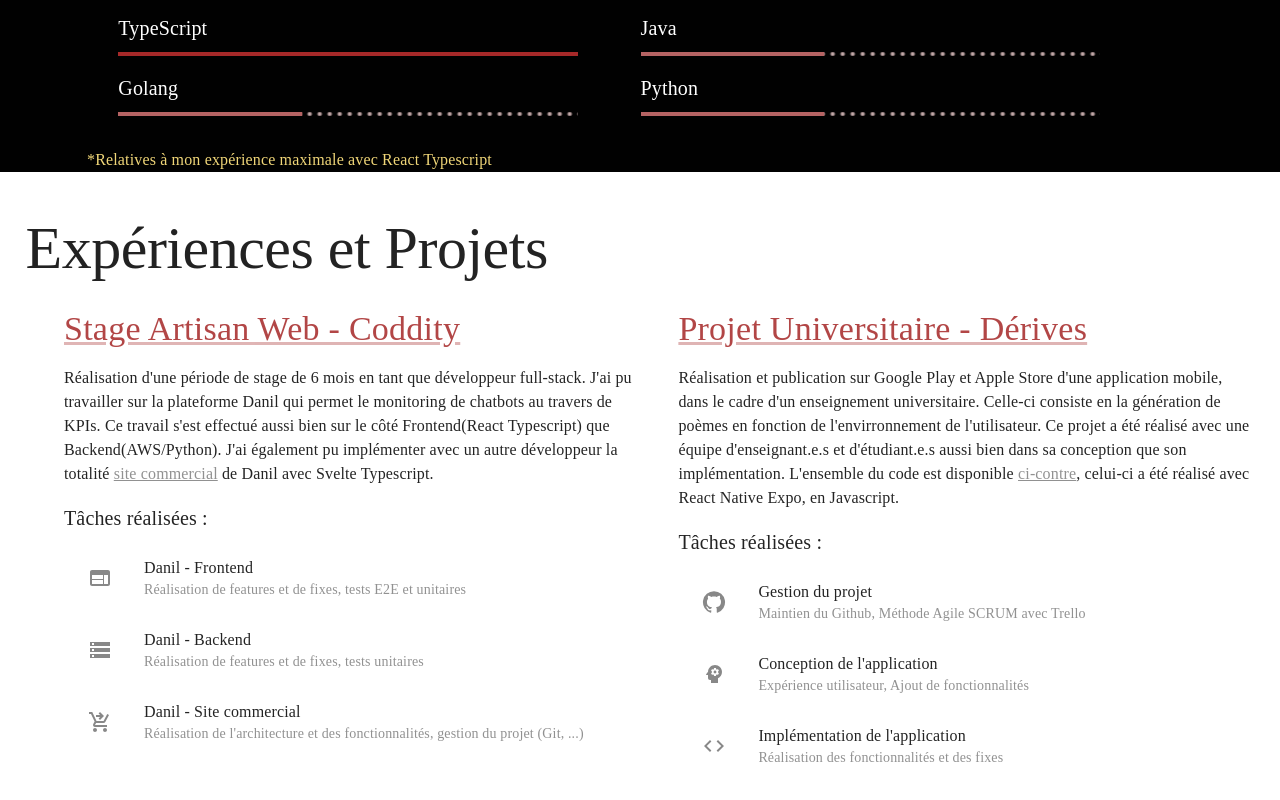
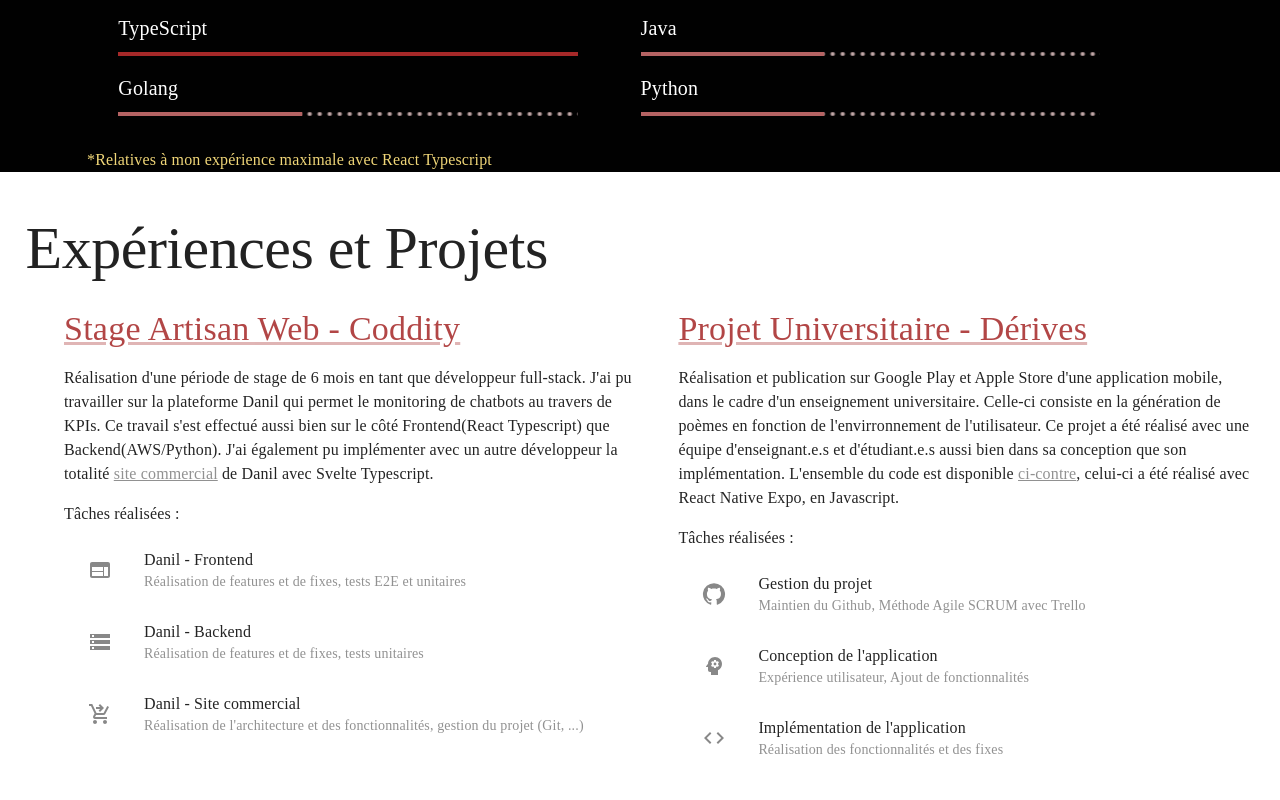
Before and after one commit to Adelaubi/personal-website, a React (Create React App) app: page / in a window 1280 px wide. Shown: the part 1348-2148 px from the top of the page. Built offline with nearby package versions, Linux system fonts and the light colour scheme; the HTML template or start-up script is replaced by a standard one.

Commit message:
Clean experienceProjectSection's code

```diff
--- /dev/null
+++ b/src/assets/data/experienceProjectSectionData.tsx
@@ -0,0 +1,61 @@
+import React from 'react';
+import {
+  Code,
+  GitHub,
+  Psychology,
+  ShoppingCartCheckout,
+  Storage,
+  Web,
+} from '@mui/icons-material';
+import { experienceType } from '../../types/experienceProjectSectionTypes';
+
+export const mainTitle = 'Expériences et Projets';
+export const taskTitle = 'Tâches réalisées :';
+
+export const experiences: Array<experienceType> = [{
+  title: 'Stage Artisan Web - Coddity',
+  titleLink: 'https://coddity.com',
+  content: [
+    'Réalisation d\'une période de stage de 6 mois en tant que développeur full-stack. J\'ai pu travailler sur la plateforme Danil qui permet le monitoring de chatbots au travers de KPIs. Ce travail s\'est effectué aussi bien sur le côté Frontend(React Typescript) que Backend(AWS/Python). J\'ai également pu implémenter avec un autre développeur la totalité ',
+    'site commercial',
+    ' de Danil avec Svelte Typescript.',
+  ],
+  contentLink: 'https://danil.io',
+  tasks: [{
+    primary: 'Danil - Frontend',
+    secondary: 'Réalisation de features et de fixes, tests E2E et unitaires',
+    icon: <Web />,
+  }, {
+    primary: 'Danil - Backend',
+    secondary: 'Réalisation de features et de fixes, tests unitaires',
+    icon: <Storage />,
+  }, {
+    primary: 'Danil - Site commercial',
+    secondary: 'Réalisation de l\'architecture et des fonctionnalités, gestion du projet (Git, ...)',
+    icon: <ShoppingCartCheckout />,
+  }],
+}, {
+  title: 'Projet Universitaire - Dérives',
+  titleLink: 'https://derives.utc.fr',
+  content: [
+    'Réalisation et publication sur Google Play et Apple Store d\'une application mobile, dans le cadre d\'un enseignement universitaire. Celle-ci consiste en la génération de poèmes en fonction de l\'envirronnement de l\'utilisateur. Ce projet a été réalisé avec une équipe d\'enseignant.e.s et d\'étudiant.e.s aussi bien dans sa conception que son implémentation. L\'ensemble du code est disponible ',
+    'ci-contre',
+    ', celui-ci a été réalisé avec React Native Expo, en Javascript.',
+  ],
+  contentLink: 'https://github.com/anto2oo/Derives',
+  tasks: [{
+    primary: 'Gestion du projet',
+    secondary: 'Maintien du Github, Méthode Agile SCRUM avec Trello',
+    icon: <GitHub />,
+  }, {
+    primary: 'Conception de l\'application',
+    secondary: 'Expérience utilisateur, Ajout de fonctionnalités',
+    icon: <Psychology />,
+  }, {
+    primary: 'Implémentation de l\'application',
+    secondary: 'Réalisation des fonctionnalités et des fixes',
+    icon: <Code />,
+  }],
+}];
+
+export const fadeInDuration = 10000;
--- a/src/components/experienceProjectSection.tsx
+++ b/src/components/experienceProjectSection.tsx
@@ -10,14 +10,6 @@
   Fade,
 } from '@mui/material';
 import {
-  Web,
-  Storage,
-  ShoppingCartCheckout,
-  GitHub,
-  Psychology,
-  Code,
-} from '@mui/icons-material';
-import {
   mainContainerStyle,
   mainTitleStyle,
   experiencesContainerStyle,
@@ -29,56 +21,14 @@
   experienceTaskListStyle,
   experienceTaskPrimaryStyle,
   experienceTaskSecondaryStyle,
+  titleVariant,
 } from '../styles/experienceProjectSectionStyles';
-import { experienceType } from '../types/experienceProjectSectionTypes';
-
-const experiences: Array<experienceType> = [{
-  title: 'Stage Artisan Web - Coddity',
-  titleLink: 'https://coddity.com',
-  content: [
-    'Réalisation d\'une période de stage de 6 mois en tant que développeur full-stack. J\'ai pu travailler sur la plateforme Danil qui permet le monitoring de chatbots au travers de KPIs. Ce travail s\'est effectué aussi bien sur le côté Frontend(React Typescript) que Backend(AWS/Python). J\'ai également pu implémenter avec un autre développeur la totalité ',
-    'site commercial',
-    ' de Danil avec Svelte Typescript.',
-  ],
-  contentLink: 'https://danil.io',
-  tasks: [{
-    primary: 'Danil - Frontend',
-    secondary: 'Réalisation de features et de fixes, tests E2E et unitaires',
-    icon: <Web />,
-  }, {
-    primary: 'Danil - Backend',
-    secondary: 'Réalisation de features et de fixes, tests unitaires',
-    icon: <Storage />,
-  }, {
-    primary: 'Danil - Site commercial',
-    secondary: 'Réalisation de l\'architecture et des fonctionnalités, gestion du projet (Git, ...)',
-    icon: <ShoppingCartCheckout />,
-  }],
-}, {
-  title: 'Projet Universitaire - Dérives',
-  titleLink: 'https://derives.utc.fr',
-  content: [
-    'Réalisation et publication sur Google Play et Apple Store d\'une application mobile, dans le cadre d\'un enseignement universitaire. Celle-ci consiste en la génération de poèmes en fonction de l\'envirronnement de l\'utilisateur. Ce projet a été réalisé avec une équipe d\'enseignant.e.s et d\'étudiant.e.s aussi bien dans sa conception que son implémentation. L\'ensemble du code est disponible ',
-    'ci-contre',
-    ', celui-ci a été réalisé avec React Native Expo, en Javascript.',
-  ],
-  contentLink: 'https://github.com/anto2oo/Derives',
-  tasks: [{
-    primary: 'Gestion du projet',
-    secondary: 'Maintien du Github, Méthode Agile SCRUM avec Trello',
-    icon: <GitHub />,
-  }, {
-    primary: 'Conception de l\'application',
-    secondary: 'Expérience utilisateur, Ajout de fonctionnalités',
-    icon: <Psychology />,
-  }, {
-    primary: 'Implémentation de l\'application',
-    secondary: 'Réalisation des fonctionnalités et des fixes',
-    icon: <Code />,
-  }],
-}];
-
-const fadeInDuration = 10000;
+import {
+  fadeInDuration,
+  experiences,
+  mainTitle,
+  taskTitle,
+} from '../assets/data/experienceProjectSectionData';
 
 function ExperienceProjectSection(): JSX.Element {
   return (
@@ -88,10 +38,10 @@
     >
       <Box sx={mainContainerStyle}>
         <Typography
-          variant="h2"
+          variant={titleVariant.main}
           sx={mainTitleStyle}
         >
-          Expériences et Projets
+          {mainTitle}
         </Typography>
         <Box sx={experiencesContainerStyle}>
           {
@@ -99,15 +49,13 @@
               <Box sx={singleExperienceContainerStyle} key={experience.title}>
                 <Link
                   href={experience.titleLink}
-                  variant="h4"
+                  variant={titleVariant.section}
                   sx={experienceTitleLinkStyle}
                 >
                   {experience.title}
                 </Link>
                 <Typography sx={experienceContentStyle}>
-                  {/* eslint-disable-next-line max-len */}
                   {experience.content[0]}
-                  {' '}
                   <a
                     href={experience.contentLink}
                     style={experienceContentLinkStyle}
@@ -117,10 +65,10 @@
                   {experience.content[2]}
                 </Typography>
                 <Typography
-                  variant="h6"
+                  variant={titleVariant.task}
                   sx={experienceTaskTitleStyle}
                 >
-                  Tâches réalisées :
+                  {taskTitle}
                 </Typography>
                 <List sx={experienceTaskListStyle}>
                   {experience.tasks.map((task) => (
--- a/src/styles/experienceProjectSectionStyles.ts
+++ b/src/styles/experienceProjectSectionStyles.ts
@@ -1,3 +1,7 @@
+import {
+  TitleType,
+} from '../types/generalTypes';
+
 export const mainContainerStyle: Record<string, string | Record<string, string>> = {
   height: { xs: 'auto', lg: '85vh' },
   paddingLeft: '2vw',
@@ -52,3 +56,9 @@
   fontFamily: 'Avenir',
   color: 'gray',
 };
+
+export const titleVariant: Record<string, TitleType> = {
+  main: 'h2',
+  section: 'h4',
+  taskTitle: 'h6',
+};
```
